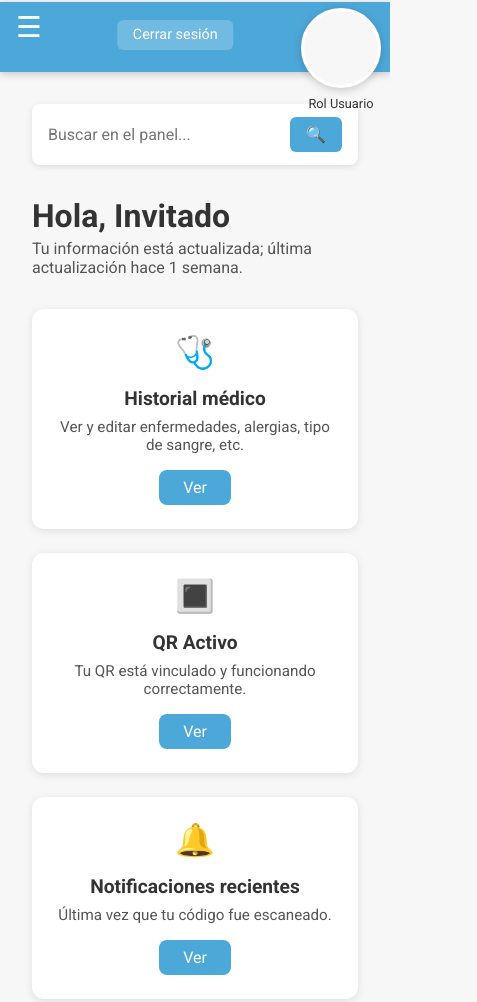
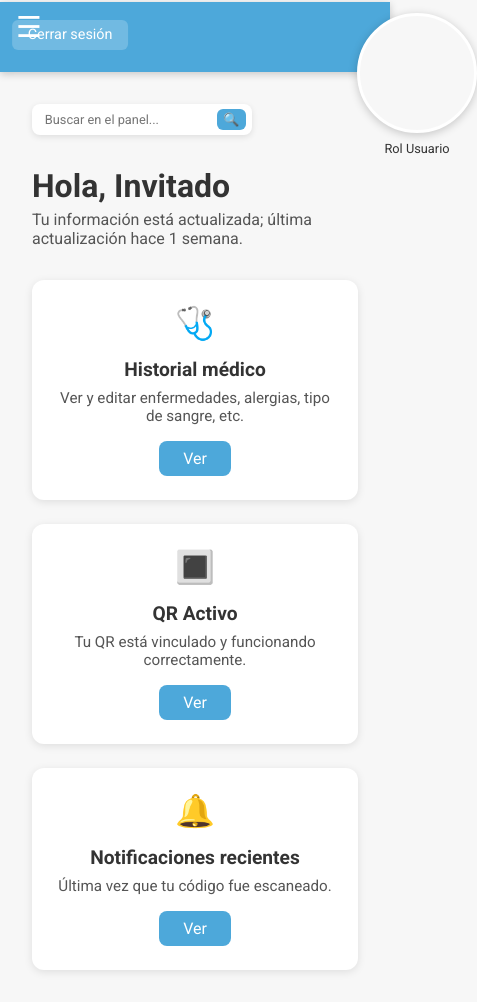
Before and after one commit to car1087/proyectosena, a plain HTML site: page dashboard.html in a window 390 px wide. Shown: the top 1002 px of the page, 477 px wide, since content can reach past the window. Drawn offline with Linux system fonts and the light colour scheme.

Commit message:
creacion responsive 600px

```diff
--- a/dashboard.css
+++ b/dashboard.css
@@ -434,7 +434,7 @@ body {
   }
 }
 
-@media (max-width: 600px) {
+@media (max-width: 400px) {
   .topbar {
     flex-direction: column;
     align-items: flex-start;
@@ -448,17 +448,31 @@ body {
   }
 
   .search-bar {
-    max-width: 100%;
+    max-width: 220px;
+    padding: 0.3rem 0.4rem;
+    margin: -1; /* lo centra */
+    display: flex;
+    justify-content: center;
+  }
+
+  .search-bar input {
+    font-size: 0.8rem;
+    padding: 0.2rem 0.4rem;
+  }
+
+  .search-bar button {
+    font-size: 0.8rem;
+    padding: 0.2rem 0.4rem;
   }
 }
 /* ==============================
    Ajustes móviles específicos
 ============================== */
-@media (max-width: 600px) {
+@media (max-width: 400px) {
   /* Avatar más pequeño en móviles */
   .user-avatar .avatar {
-    width: 80px;
-    height: 80px;
+    width: 150px;
+    height: 150px;
     border-width: 3px;
   }
 .user-avatar {
@@ -496,3 +510,79 @@ body {
     text-align: center;
   }
 }
+@media (max-width: 600px) {
+  .topbar {
+    flex-direction: column;
+    align-items: flex-start;
+    gap: 0.5rem;
+  }
+
+  .user-panel {
+    flex-direction: row-reverse;
+    justify-content: space-between;
+    width: 100%;
+  }
+
+  .search-bar {
+    max-width: 220px;
+    padding: 0.3rem 0.4rem;
+    margin: -1; /* lo centra */
+    display: flex;
+    justify-content: center;
+  }
+
+  .search-bar input {
+    font-size: 0.8rem;
+    padding: 0.2rem 0.4rem;
+  }
+
+  .search-bar button {
+    font-size: 0.8rem;
+    padding: 0.2rem 0.4rem;
+  }
+}
+/* ==============================
+   Ajustes móviles específicos
+============================== */
+@media (max-width: 600px) {
+  /* Avatar más pequeño en móviles */
+  .user-avatar .avatar {
+    width: 120px;
+    height: 120px;
+    border-width: 3px;
+  }
+.user-avatar {
+  position: absolute;
+  top: 20px;
+  right: 30px;
+  position: relative;
+  transform: translate(210%, -110px); /* mueve a la izquierda y abajo */
+}
+  .user-role {
+    font-size: 0.8rem;
+  }
+
+  /* Centrar "Cerrar sesión" en el header móvil */
+  .logout {
+    position: relative;
+    left: 50%;
+    transform: translate(-260%,-40px);
+    margin-top: 0.5rem;
+    background-color: rgba(255,255,255,0.2);
+    padding: 0.4rem 1rem;
+    border-radius: 6px;
+    font-size: 0.9rem;
+  }
+
+  .user-panel {
+    flex-direction: column;
+    align-items: center;
+    gap: 0.8rem;
+  }
+
+  .topbar {
+   height: 70px;
+  padding: 0.5rem 1rem; /* también ajustamos el relleno */
+    text-align: center;
+  }
+}
```
